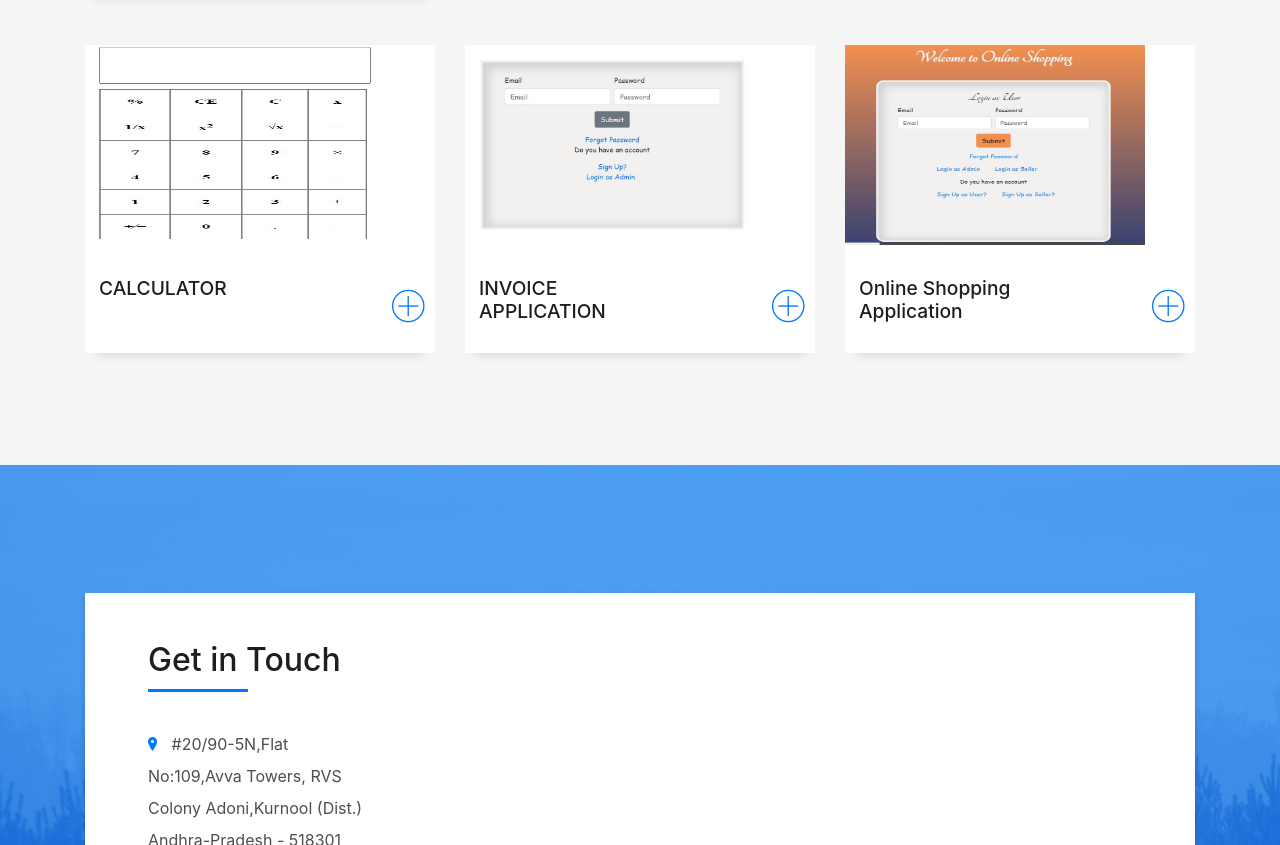
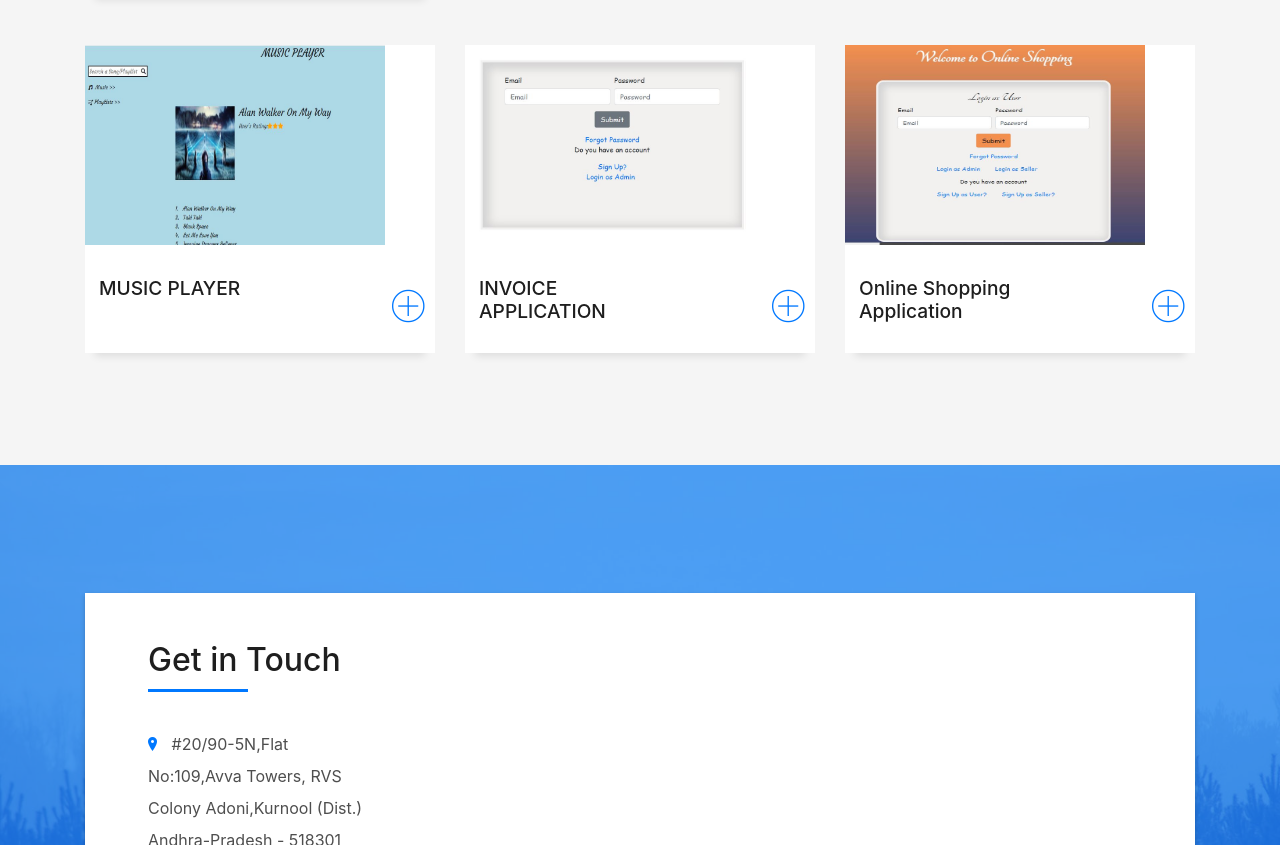
Before and after one commit to manasa086/manasa086.github.io, a plain HTML site: page index.html in a window 1280 px wide. Shown: the part 3089-3934 px from the top of the page. Drawn offline with nearby package versions, Linux system fonts and the light colour scheme; some packages are replaced by stand-ins of ours; a script that the page names is missing; files whose address does not match are found by name.

Commit message:
Update index.html

```diff
--- a/index.html
+++ b/index.html
@@ -265,15 +265,15 @@ Engineering college, Tirupati ,Andhra Pradesh with 8.49 CGPA-2019</li>
           </div>
           <div class="col-md-4">
             <div class="work-box">
-              <a href="assets/img/calc.jpg" data-gall="portfolioGallery" class="venobox">
+              <a href="assets/img/musicplayer.jpg" data-gall="portfolioGallery" class="venobox">
                 <div class="work-img">
-                  <img src="assets/img/calc.jpg" alt="" width="300px" height="200px">
+                  <img src="assets/img/musicplayer.jpg" alt="" width="300px" height="200px">
                 </div>
               </a>
               <div class="work-content">
                 <div class="row">
                   <div class="col-sm-8">
-                    <h2 class="w-title">CALCULATOR</h2>
+                    <h2 class="w-title">MUSIC PLAYER</h2>
                     <div class="w-more">
                     </div>
                   </div>
```
